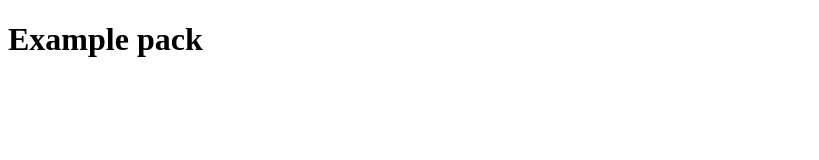
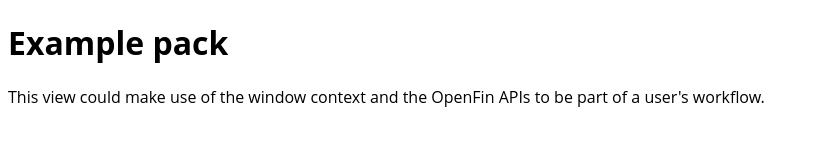
Before and after one commit to johnman/openfin-odp-pack-demo, a website: page index.html in a window 1280 px wide. Shown: the whole page, without its empty margins (0-819 px from the left). Drawn offline with Linux system fonts and the light colour scheme.

Commit message:
Small tweaks

```diff
--- a/index.html
+++ b/index.html
@@ -5,8 +5,18 @@
     <meta name="viewport" content="width=device-width, initial-scale=1.0" />
     <meta http-equiv="X-UA-Compatible" content="ie=edge" />
     <title>Example Pack</title>
+    <style>
+      body {
+        background-color: white;
+        font-family: "Open Sans", "Helvetica Neue", Helvetica, Arial, sans-serif;
+      }
+    </style>
   </head>
   <body>
     <h1>Example pack</h1>
+    <p>
+      This view could make use of the window context and the OpenFin APIs to be
+      part of a user's workflow.
+    </p>
   </body>
 </html>
--- a/pack-settings.json
+++ b/pack-settings.json
@@ -11,7 +11,7 @@
       "external": true,
       "internal": true,
       "height": 300,
-      "width": 300,
+      "width": 450,
       "url": "https://johnman.github.io/openfin-odp-pack-demo/",
       "preload": []
     }
```
